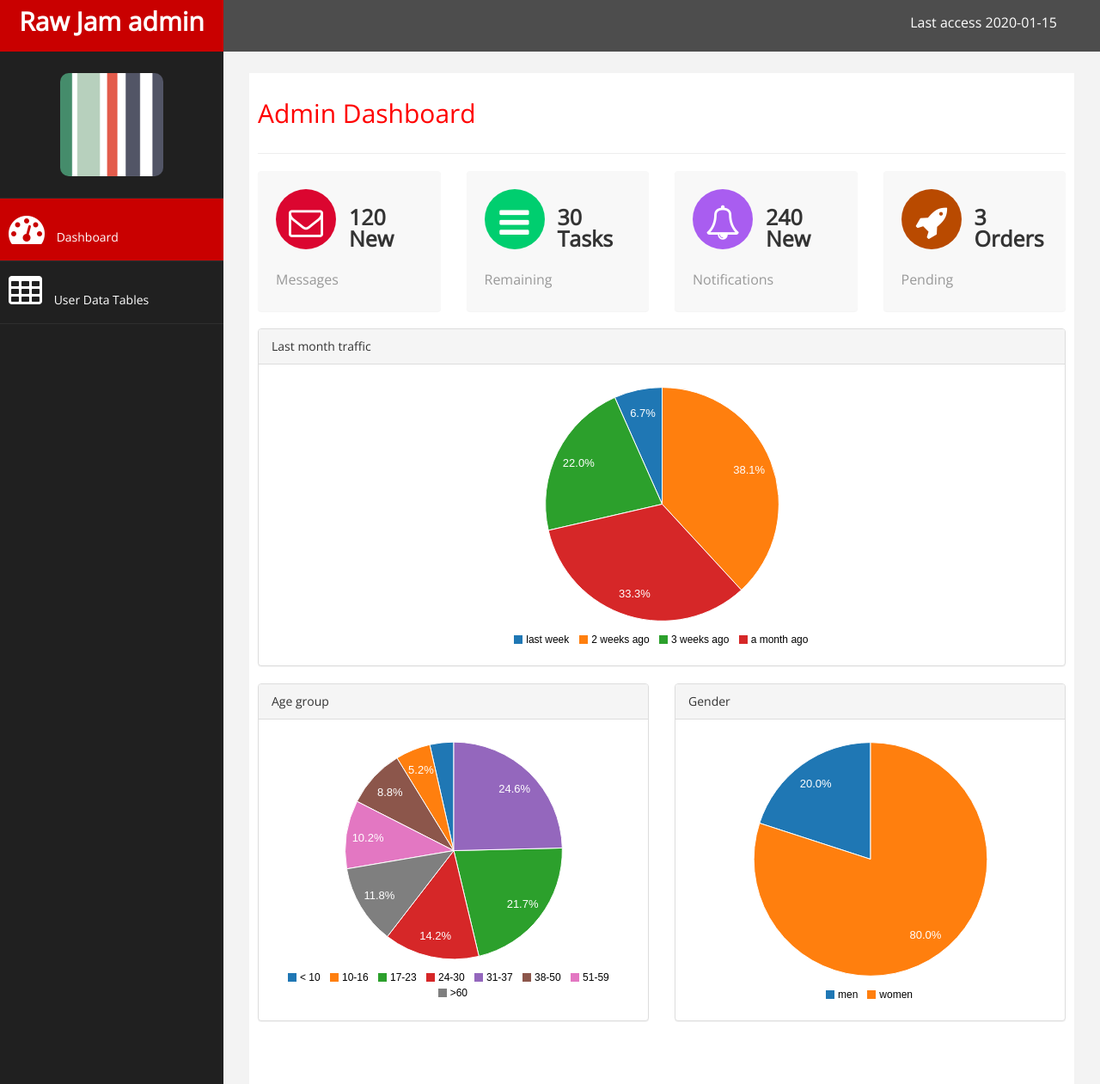
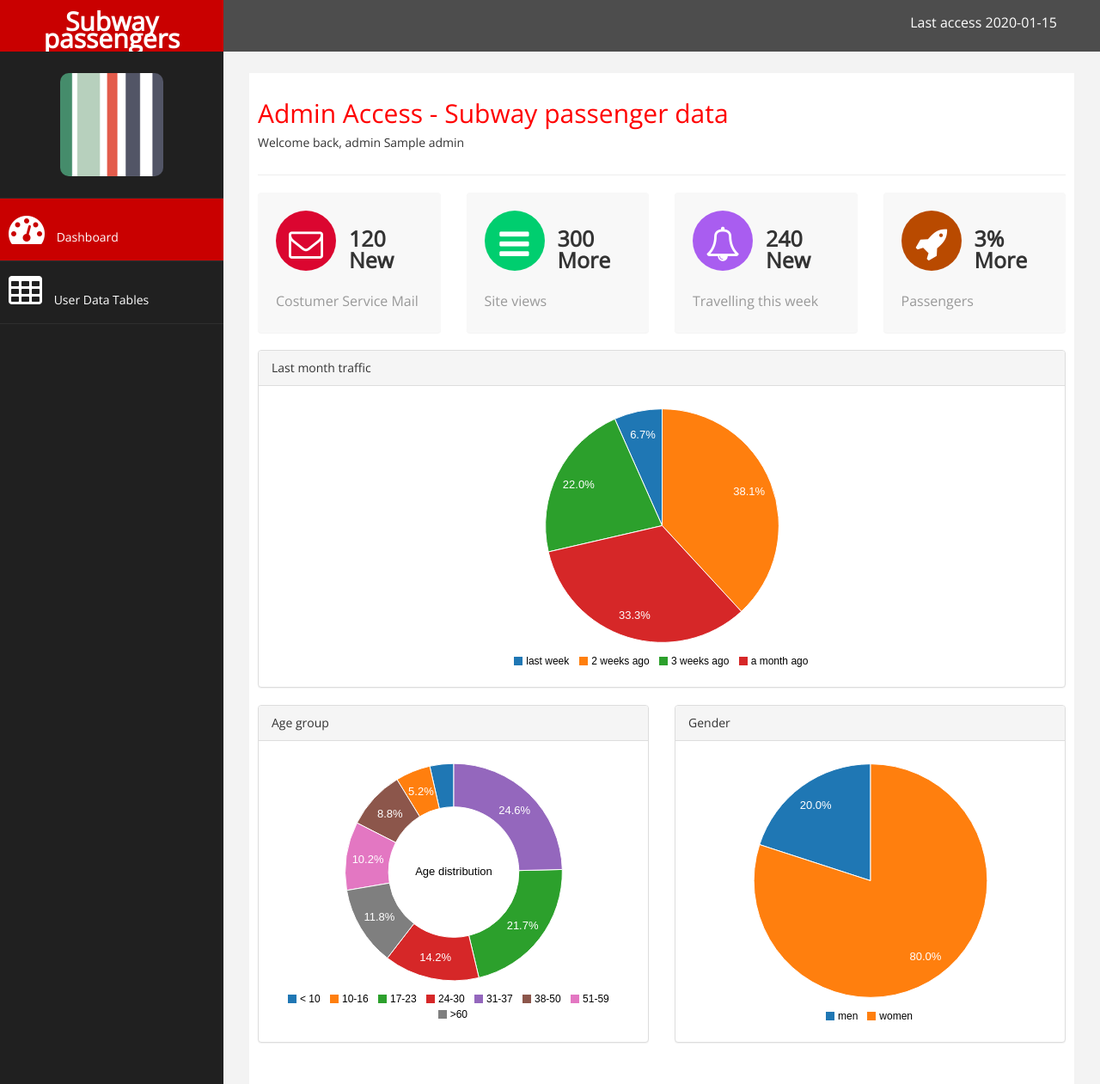
Before and after one commit to anaoaktree/rawjamdash, a Django app: template hello/templates/index.html in a window 1280 px wide. Shown: the top 1261 px of the page at 86% size. Run offline with Django 3.2, Linux system fonts and the light colour scheme; the template is opened without the code that fills it: most values are stand-ins (such as "Sample title", 1, 10 or a date in 2020); some libraries are stand-ins or nearby versions.

Commit message:
charts and dashboard

```diff
--- a/hello/static/hello/js/charts.js
+++ b/hello/static/hello/js/charts.js
@@ -21,7 +21,10 @@
             ['51-59', 86],
             ['>60', 100],
         ],
-        type : 'pie',
+        type : 'donut',
+    },
+    donut: {
+        title: "Age distribution"
     }
 });
 
--- a/hello/templates/base.html
+++ b/hello/templates/base.html
@@ -31,7 +31,7 @@
                     <span class="icon-bar"></span>
                     <span class="icon-bar"></span>
                 </button>
-                <a class="navbar-brand" href="#">Raw Jam admin</a>
+                <a class="navbar-brand" href="#">Subway passengers</a>
             </div>
   <div style="color: white;
 padding: 15px 50px 5px 50px;
@@ -84,7 +84,6 @@ font-size: 16px;"> Last access {{ todaytime }} </div>
 
     <script src="{% static 'hello/js/c3.min.js' %}"></script>
 
-    <script src="{% static 'hello/js/charts.js' %}" ></script>
 
 
       <!-- CUSTOM SCRIPTS -->
--- a/hello/templates/index.html
+++ b/hello/templates/index.html
@@ -5,7 +5,8 @@
 <div id="page-inner">
                 <div class="row">
                     <div class="col-md-12">
-                     <h2>Admin Dashboard</h2>
+                     <h2>Admin Access - Subway passenger data</h2>
+                     <h5>Welcome back, admin {{admin}}</h5>
                     </div>
                 </div>
                  <!-- /. ROW  -->
@@ -18,7 +19,7 @@
                 </span>
                 <div class="text-box" >
                     <p class="main-text">120 New</p>
-                    <p class="text-muted">Messages</p>
+                    <p class="text-muted">Costumer Service Mail</p>
                 </div>
              </div>
          </div>
@@ -28,8 +29,8 @@
                     <i class="fa fa-bars"></i>
                 </span>
                 <div class="text-box" >
-                    <p class="main-text">30 Tasks</p>
-                    <p class="text-muted">Remaining</p>
+                    <p class="main-text">300 More</p>
+                    <p class="text-muted">Site views</p>
                 </div>
              </div>
          </div>
@@ -40,7 +41,7 @@
                 </span>
                 <div class="text-box" >
                     <p class="main-text">240 New</p>
-                    <p class="text-muted">Notifications</p>
+                    <p class="text-muted">Travelling this week</p>
                 </div>
              </div>
          </div>
@@ -50,8 +51,8 @@
                     <i class="fa fa-rocket"></i>
                 </span>
                 <div class="text-box" >
-                    <p class="main-text">3 Orders</p>
-                    <p class="text-muted">Pending</p>
+                    <p class="main-text">3% More</p>
+                    <p class="text-muted">Passengers</p>
                 </div>
              </div>
          </div>
@@ -109,3 +110,7 @@
              <!-- /. PAGE INNER  -->
 
 {% endblock %}
+
+{% block addscripts%}
+    <script src="{% static 'hello/js/charts.js' %}" ></script>
+{% endblock %}
```
